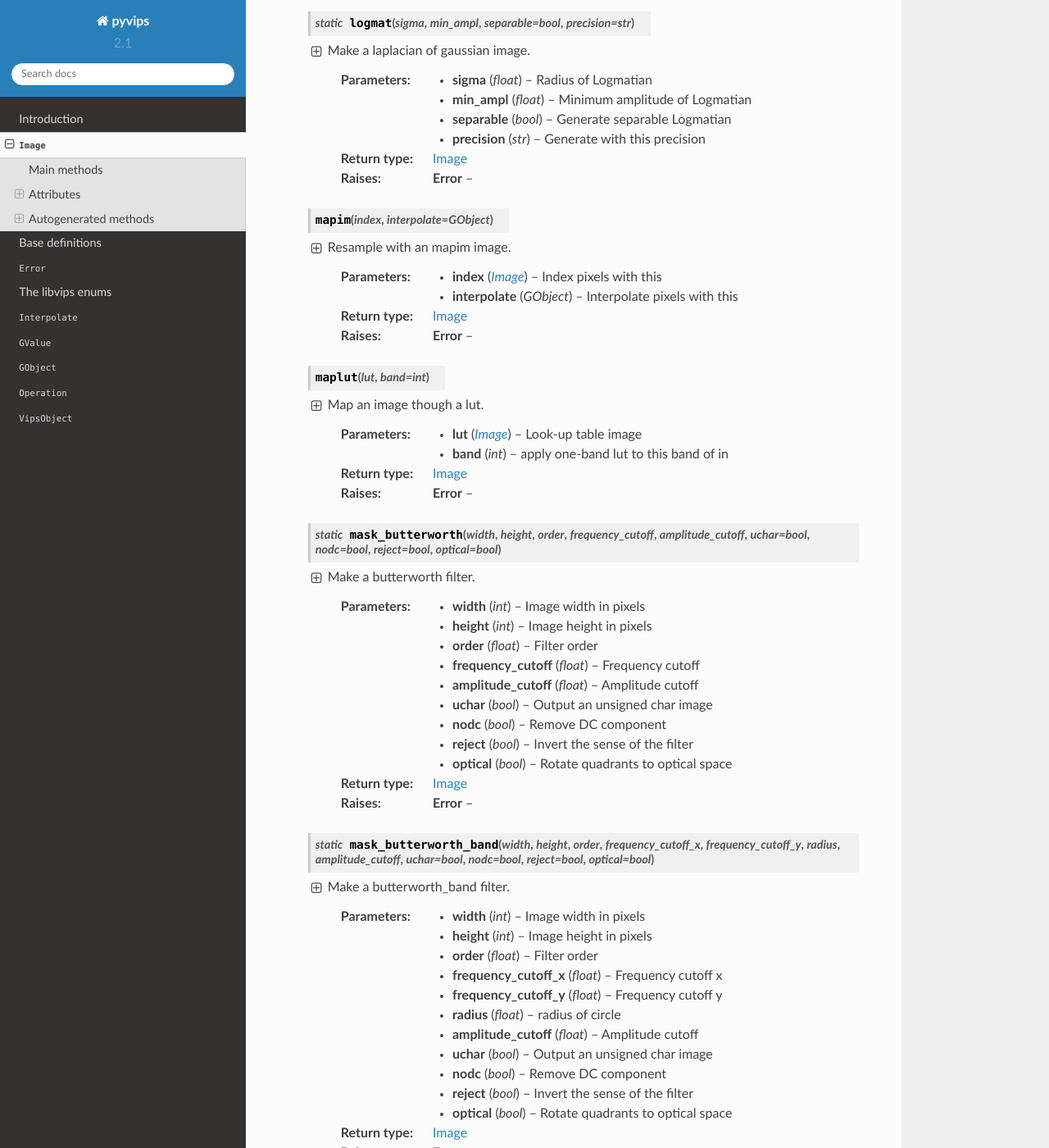
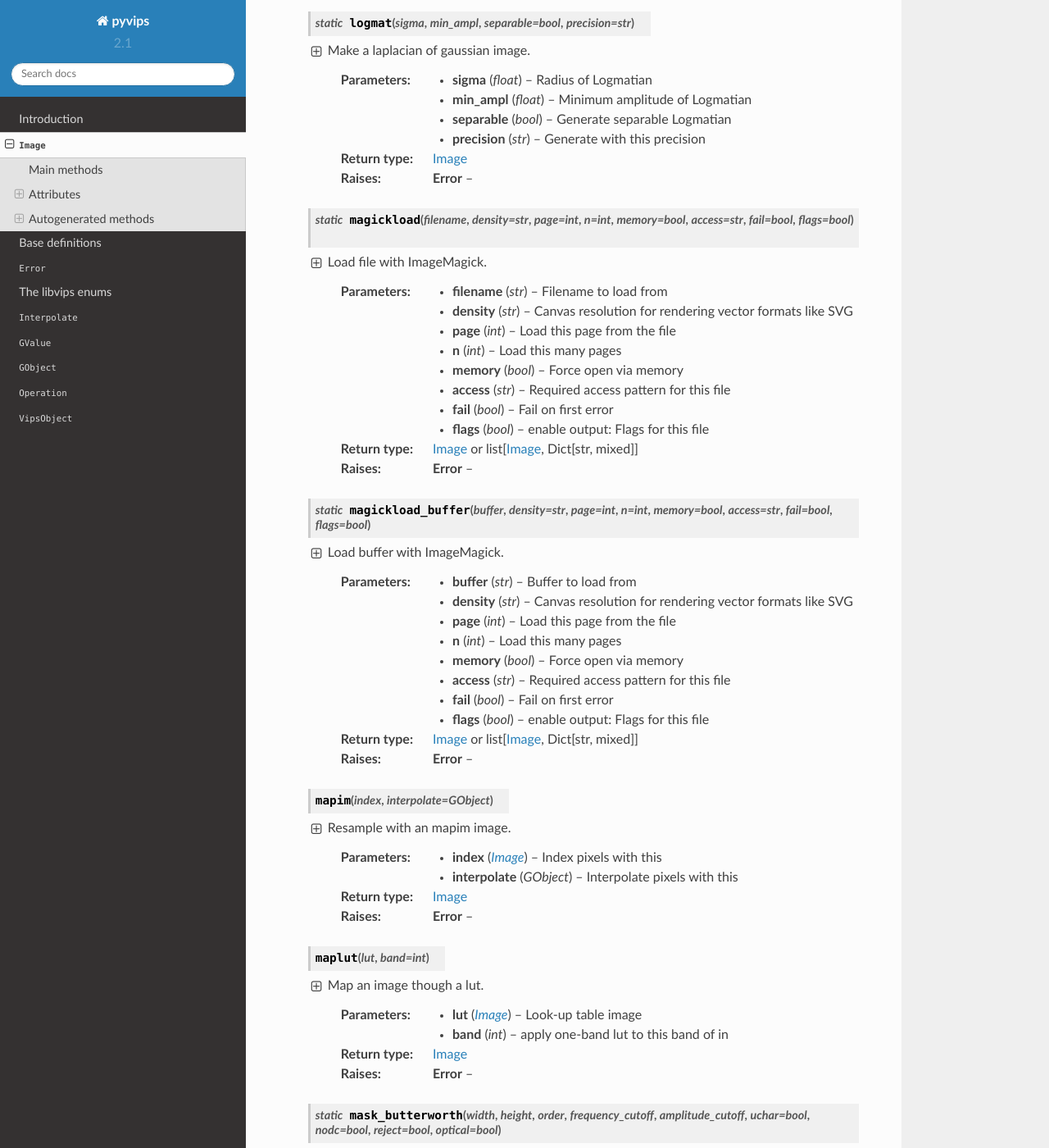
Before and after one commit to libvips/pyvips, a Sphinx documentation site: the page built from doc/vimage.rst, in a window 1280 px wide and 1400 px high, scrolled down 29026 px. Shown: the whole window at 82% size. Built offline with Sphinx 7.4.7 and the Read the Docs theme 2.0.0, drawn with Linux system fonts in a browser that asks for light colours; some of the changed text lies outside the part shown.

Commit message:
oops, dropped magick docs

```diff
--- a/doc/vimage.rst
+++ b/doc/vimage.rst
@@ -227,6 +227,8 @@ Autogenerated methods
       ~linear
       ~linecache
       ~logmat
+      ~magickload
+      ~magickload_buffer
       ~mapim
       ~maplut
       ~mask_butterworth
@@ -1975,6 +1977,42 @@ Autogenerated methods
       :rtype: Image
       :raises Error:
 
+   .. staticmethod:: magickload(filename, density = str, page = int, n = int, memory = bool, access = str, fail = bool, flags = bool)
+
+      Load file with ImageMagick.
+
+      Example:
+          out = pyvips.Image.magickload(filename, density = str, page = int, n = int, memory = bool, access = str, fail = bool)
+
+      :param str filename: Filename to load from
+      :param str density: Canvas resolution for rendering vector formats like SVG
+      :param int page: Load this page from the file
+      :param int n: Load this many pages
+      :param bool memory: Force open via memory
+      :param str access: Required access pattern for this file
+      :param bool fail: Fail on first error
+      :param bool flags: enable output: Flags for this file
+      :rtype: Image or list[Image, Dict[str, mixed]]
+      :raises Error:
+
+   .. staticmethod:: magickload_buffer(buffer, density = str, page = int, n = int, memory = bool, access = str, fail = bool, flags = bool)
+
+      Load buffer with ImageMagick.
+
+      Example:
+          out = pyvips.Image.magickload_buffer(buffer, density = str, page = int, n = int, memory = bool, access = str, fail = bool)
+
+      :param str buffer: Buffer to load from
+      :param str density: Canvas resolution for rendering vector formats like SVG
+      :param int page: Load this page from the file
+      :param int n: Load this many pages
+      :param bool memory: Force open via memory
+      :param str access: Required access pattern for this file
+      :param bool fail: Fail on first error
+      :param bool flags: enable output: Flags for this file
+      :rtype: Image or list[Image, Dict[str, mixed]]
+      :raises Error:
+
    .. method:: mapim(index, interpolate = GObject)
 
       Resample with an mapim image.
```
